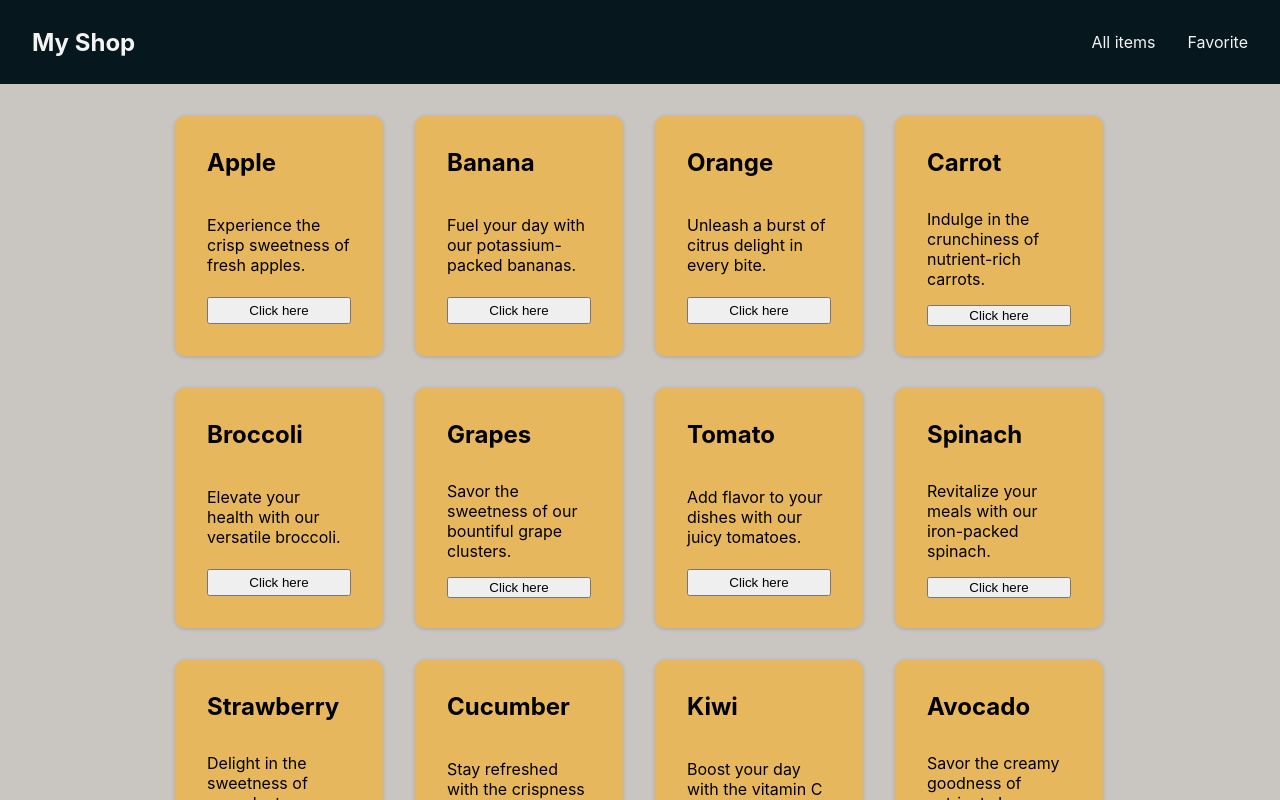
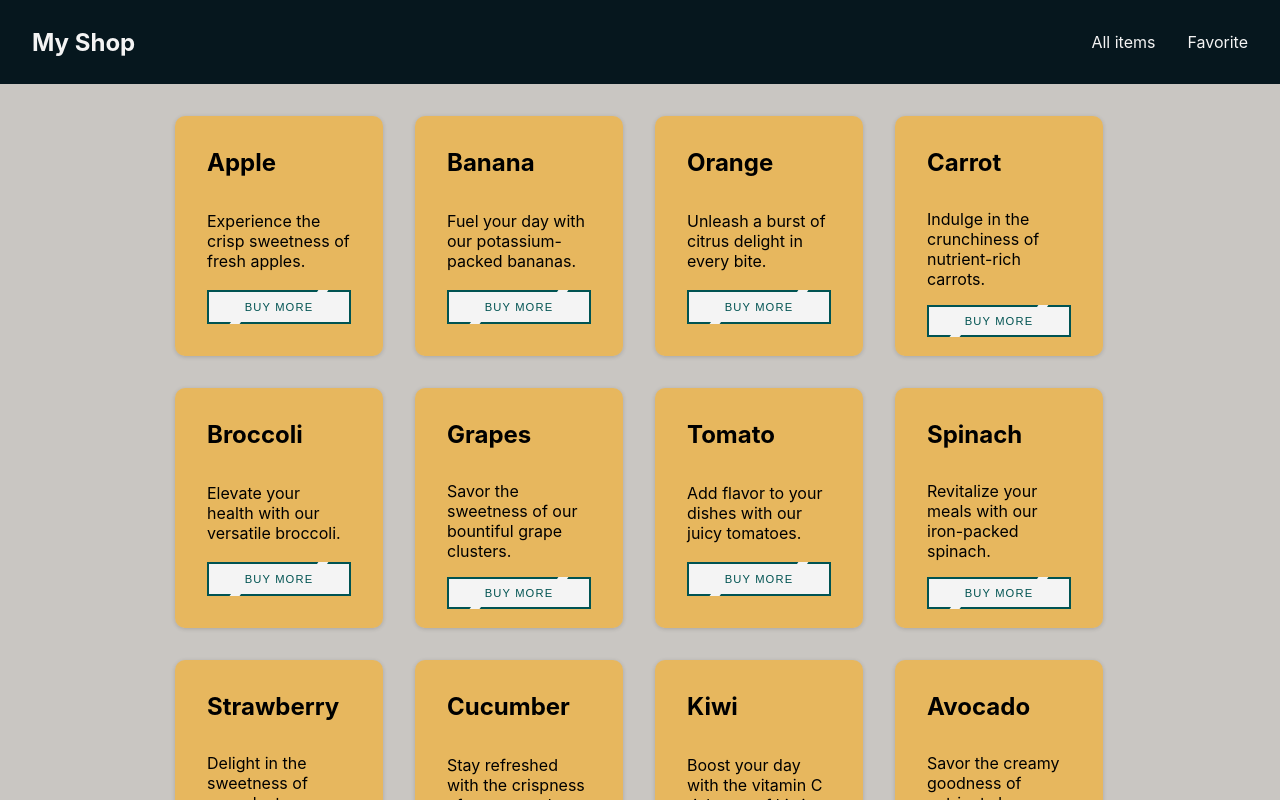
Before and after one commit to zilvis80/Papildymas, a React (Create React App) app: page / in a window 1280 px wide. Shown: the top 800 px of the page. Built offline with nearby package versions, Linux system fonts and the light colour scheme.

Commit message:
shop pagerintas

```diff
--- a/src/Components/Button/Button.jsx
+++ b/src/Components/Button/Button.jsx
@@ -1,2 +1,22 @@
 import React from 'react';
 import './button.scss';
+
+const Button = ({ children, type }) => {
+  let styles = 'custom-btn';
+
+  switch (type) {
+    case 'teal':
+      styles += ' teal';
+      break;
+    default:
+      break;
+  }
+
+  return (
+    <button className={styles}>
+      <span>{children}</span> <i />
+    </button>
+  );
+};
+
+export default Button;
--- a/src/Components/Button/button.scss
+++ b/src/Components/Button/button.scss
@@ -0,0 +1,95 @@
+.custom-btn {
+  //reset styles
+  background: none;
+  border: none;
+  padding: 0;
+
+  //apply custom styles
+  position: relative;
+  background: var(--orange-300);
+  color: var(--orange-300);
+  text-transform: uppercase;
+  font-size: 0.7em;
+  letter-spacing: 0.1em;
+  font-weight: 400;
+  padding: 10px 15px;
+  transition: 0.3s;
+
+  &:before {
+    content: '';
+    position: absolute;
+    inset: 2px;
+    background: var(--light-font);
+  }
+
+  span {
+    position: relative;
+    z-index: 1;
+  }
+
+  i {
+    position: absolute;
+    inset: 0;
+    display: block;
+
+    &:before {
+      content: '';
+      position: absolute;
+      top: 0;
+      left: 80%;
+      width: 10px;
+      height: 4px;
+      background: var(--light-font);
+      transform: translateX(-50%) skewX(325deg);
+      transition: 0.3s;
+    }
+
+    &:after {
+      content: '';
+      position: absolute;
+      bottom: 0;
+      left: 20%;
+      width: 10px;
+      height: 4px;
+      background: var(--light-font);
+      transform: translateX(-50%) skewX(325deg);
+      transition: 0.3s;
+    }
+  }
+
+  &:hover {
+    letter-spacing: 0.25em;
+    box-shadow: 0 0 15px var(--orange-300);
+
+    i:before {
+      width: 20px;
+      left: 20%;
+    }
+
+    i:after {
+      width: 20px;
+      left: 80%;
+    }
+  }
+
+  &:active {
+    background: var(--orange-500);
+    color: var(--orange-500);
+    box-shadow: 0 0 15px var(--orange-500);
+  }
+}
+
+.teal {
+  background: var(--teal-100);
+  color: var(--teal-100);
+
+  &:hover {
+    box-shadow: 0 0 25px var(--teal-100);
+  }
+
+  &:active {
+    background: var(--teal-300);
+    color: var(--teal-300);
+    box-shadow: 0 0 25px var(--teal-300);
+  }
+}
--- a/src/Components/Card/Card.jsx
+++ b/src/Components/Card/Card.jsx
@@ -1,15 +1,16 @@
 import React from 'react';
+// components
+import Button from '../Button/Button';
 import './Card.scss';
 
-function card({ title, description }) {
-  // console.log(props);
+function Card({ title, description, img }) {
   return (
     <div className='card'>
       <h3>{title}</h3>
       <p>{description}</p>
-      <button>Click here</button>
+      <Button type='teal'>Buy More</Button>
     </div>
   );
 }
 
-export default card;
+export default Card;
--- a/src/Components/Main/Main.jsx
+++ b/src/Components/Main/Main.jsx
@@ -1,21 +1,21 @@
 import React from 'react';
 import { mockData } from '../../mockData';
+// components
 import Card from '../Card/Card';
+
 import './Main.scss';
 
 function Main() {
   console.log(mockData);
   return (
     <main className='main-container'>
-      {mockData.map((item) => {
-        return (
-          <Card
-            key={item.title}
-            title={item.title}
-            description={item.description}
-          />
-        );
-      })}
+      {mockData.map((item) => (
+        <Card
+          key={item.title}
+          title={item.title}
+          description={item.description}
+        />
+      ))}
     </main>
   );
 }
--- a/src/Components/Navbar/Navbar.jsx
+++ b/src/Components/Navbar/Navbar.jsx
@@ -1,8 +1,9 @@
 import React from 'react';
 import './Navbar.scss';
+
 function Navbar() {
   return (
-    <nav className='nav_container'>
+    <nav className='nav-container'>
       <h1>My Shop</h1>
       <ul>
         <li>All items</li>
@@ -11,4 +12,5 @@ function Navbar() {
     </nav>
   );
 }
+
 export default Navbar;
--- a/src/Components/Navbar/Navbar.scss
+++ b/src/Components/Navbar/Navbar.scss
@@ -1,31 +1,28 @@
-.nav_container {
+.nav-container {
   display: flex;
   justify-content: space-between;
   align-items: center;
   padding: 1rem 2rem;
+  background: var(--dark-bg);
+  color: var(--light-font);
   margin-bottom: 2rem;
-  background-color: var(--dark-bg);
-  color: var(--light-font);
-}
-.nav_container ul {
+
+  ul {
     display: flex;
     list-style: none;
     column-gap: 2rem;
-}
-.nav_container ul li {
+
+    li {
       cursor: pointer;
-  transition: all 0.3s ease;
+      transition: all 0.2s ease;
+
       &:hover {
         color: var(--orange-100);
       }
-  active {
+
+      &:active {
         color: var(--orange-500);
       }
     }
-/* .nav_container ul li:hover {
-  color: var(--orange-100);
   }
-
-.nav_container ul li:active {
-  color: var(--orange-500);
-} */
+}
```
Lines whose indentation alone changed are shown as unchanged.
